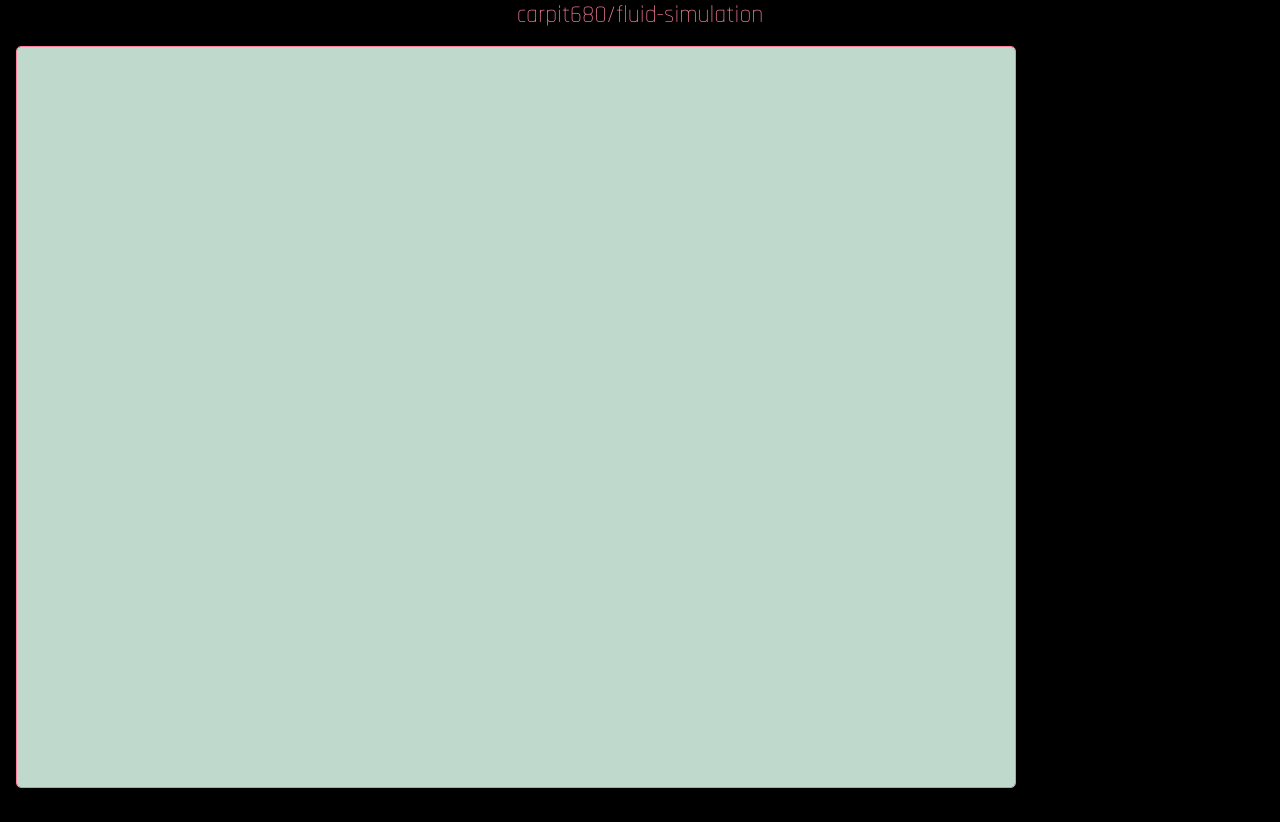
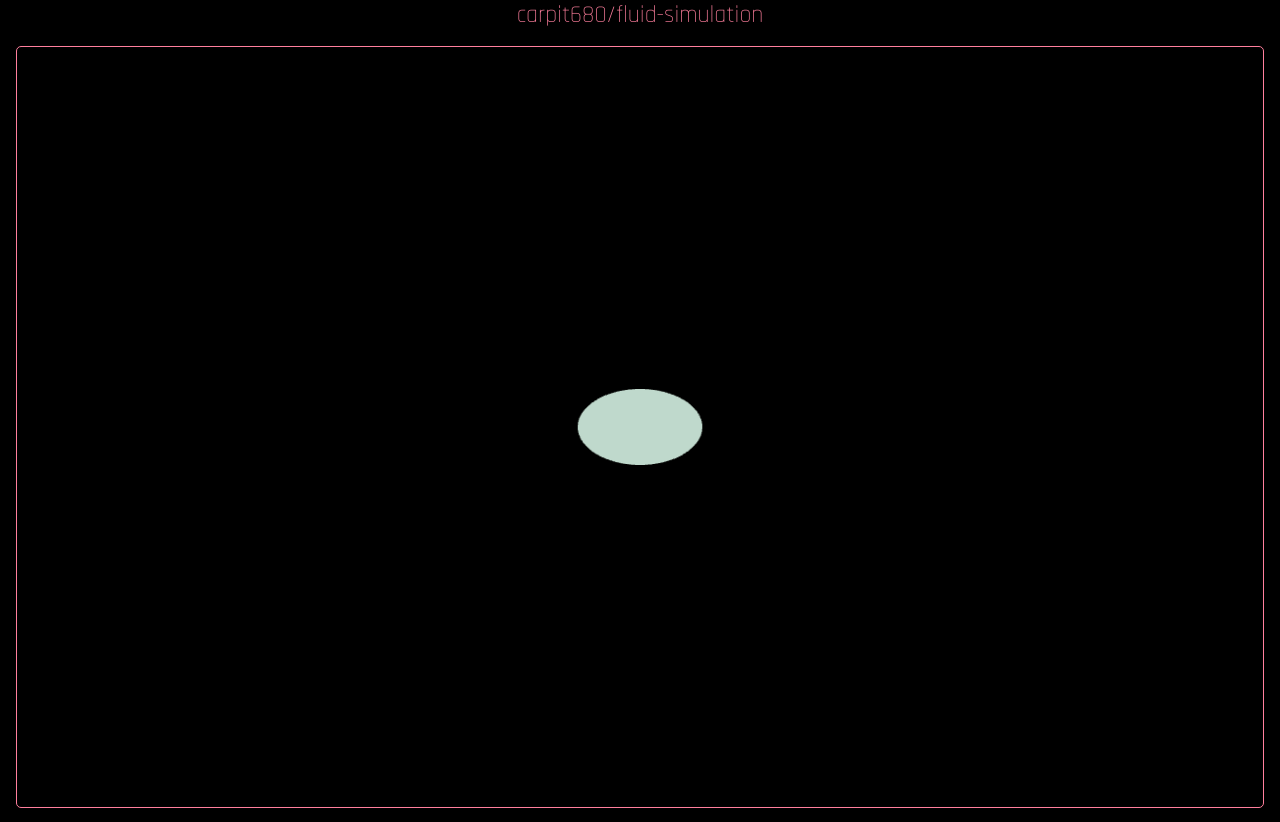
Before and after one commit to carpit680/fluid-simulation, a plain HTML site: page index.html in a window 1280 px wide. Drawn offline with Linux system fonts and the light colour scheme.

Commit message:
drawing a shape on the canvas

```diff
--- a/index.html
+++ b/index.html
@@ -7,7 +7,7 @@
         <title>Fluid Simulation</title>
     </head>
 
-    <body onload="init_sim();">
+    <body>
         <div class="title-div">
             <a href="https://github.com/carpit680/fluid-simulation">carpit680/fluid-simulation</a>
         </div>
@@ -18,10 +18,10 @@
             </canvas>
         </div>
 
-        <div class="control-div">
+        <!-- <div class="control-div">
             <div class="control">
             </div>
-        </div>
+        </div> -->
         <script src="script.js"></script>
     </body>
 </html>
--- a/script.js
+++ b/script.js
@@ -1,24 +1,88 @@
-var init_sim = function(){
-    console.log("Simulation starting");
-    var canvas = document.querySelector(".simulator");
-    var ctx = canvas.getContext("webgl");
-    if (!ctx) {
-        ctx = canvas.getContext("experimental-webgl");
-    }
-    if (!ctx) {
-        alert("Your browser does not support WebGL");
-    }
+/** @format */
 
-    canvas.clientWidth = window.innerWidth;
-    canvas.clientHeight = window.innerHeight;
+var canvas = document.querySelector(".simulator");
+var gl = canvas.getContext("webgl") || canvas.getContext("experimental-webgl");
+if (!gl) {
+	alert("Your browser does not support WebGL");
+}
 
-    ctx.canvas.width = canvas.clientWidth;
-    ctx.canvas.height = canvas.clientHeight;
+// Function to update the canvas size and redraw the circle
+function resizeCanvas() {
+	canvas.width = window.innerWidth;
+	canvas.height = window.innerHeight;
 
-    var gl = ctx;
+	// Calculate the new aspect ratio
+	var aspectRatio = canvas.width / canvas.height;
 
-    gl.clearColor(0.75, 0.85, 0.8, 1.0);
-    gl.clear(gl.COLOR_BUFFER_BIT);
+	// Redraw the circle with the updated aspect ratio
+	drawCircle(aspectRatio);
+}
 
-    gl.viewport(0, 0, canvas.clientWidth, canvas.clientHeight);
+// Function to draw the circle
+function drawCircle(aspectRatio) {
+	gl.viewport(0, 0, canvas.width, canvas.height);
+
+	var radius = 0.1 * Math.min(1, aspectRatio);
+
+	// Define the vertices for the circle
+	var vertices = [];
+	var numSegments = 100;
+	var centerX = 0.0;
+	var centerY = 0.0;
+
+	for (var i = 0; i <= numSegments; i++) {
+		var theta = (i / numSegments) * Math.PI * 2;
+		var x = centerX + radius * Math.cos(theta);
+		var y = centerY + radius * Math.sin(theta);
+		vertices.push(x, y);
+	}
+
+	// Create a buffer to store the vertex data
+	var vertexBuffer = gl.createBuffer();
+	gl.bindBuffer(gl.ARRAY_BUFFER, vertexBuffer);
+	gl.bufferData(gl.ARRAY_BUFFER, new Float32Array(vertices), gl.STATIC_DRAW);
+
+	// Create a vertex shader
+	var vertexShaderSource = `
+        attribute vec2 a_position;
+        void main() {
+            gl_Position = vec4(a_position, 0.0, 1.0);
+        }
+    `;
+	var vertexShader = gl.createShader(gl.VERTEX_SHADER);
+	gl.shaderSource(vertexShader, vertexShaderSource);
+	gl.compileShader(vertexShader);
+
+	// Create a fragment shader
+	var fragmentShaderSource = `
+        precision mediump float;
+        void main() {
+            gl_FragColor = vec4(0.75, 0.85, 0.8, 1.0); // Red color
+        }
+    `;
+	var fragmentShader = gl.createShader(gl.FRAGMENT_SHADER);
+	gl.shaderSource(fragmentShader, fragmentShaderSource);
+	gl.compileShader(fragmentShader);
+
+	// Create a shader program
+	var program = gl.createProgram();
+	gl.attachShader(program, vertexShader);
+	gl.attachShader(program, fragmentShader);
+	gl.linkProgram(program);
+	gl.useProgram(program);
+
+	// Bind the vertex buffer to the attribute variable
+	var positionAttributeLocation = gl.getAttribLocation(program, "a_position");
+	gl.enableVertexAttribArray(positionAttributeLocation);
+	gl.bindBuffer(gl.ARRAY_BUFFER, vertexBuffer);
+	gl.vertexAttribPointer(positionAttributeLocation, 2, gl.FLOAT, false, 0, 0);
+
+	// Draw the circle
+	gl.drawArrays(gl.TRIANGLE_FAN, 0, numSegments + 1);
 }
+
+// Initial setup and drawing
+resizeCanvas();
+
+// Listen for window resize events and update the canvas
+window.addEventListener("resize", resizeCanvas);
--- a/styles.css
+++ b/styles.css
@@ -40,7 +40,7 @@ body {
     display: flex;
     flex-direction: column;
     height: 100%;
-    width: 80%;
+    width: 100%;
     background-color: black;
     border: 1px solid rgb(255, 127, 157);
     border-radius: 5px;
```
Also changed, not shown: 1 other file.
